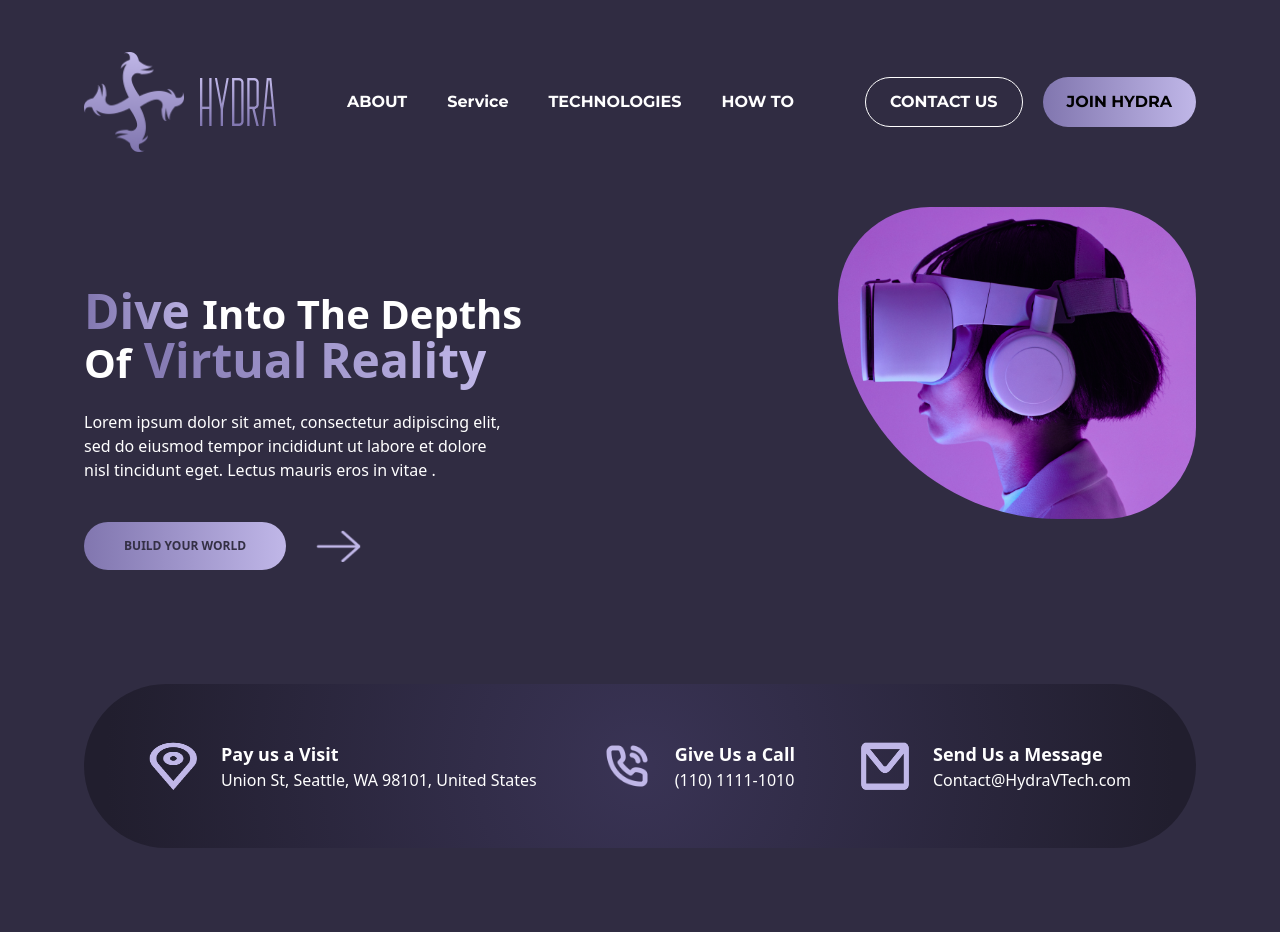
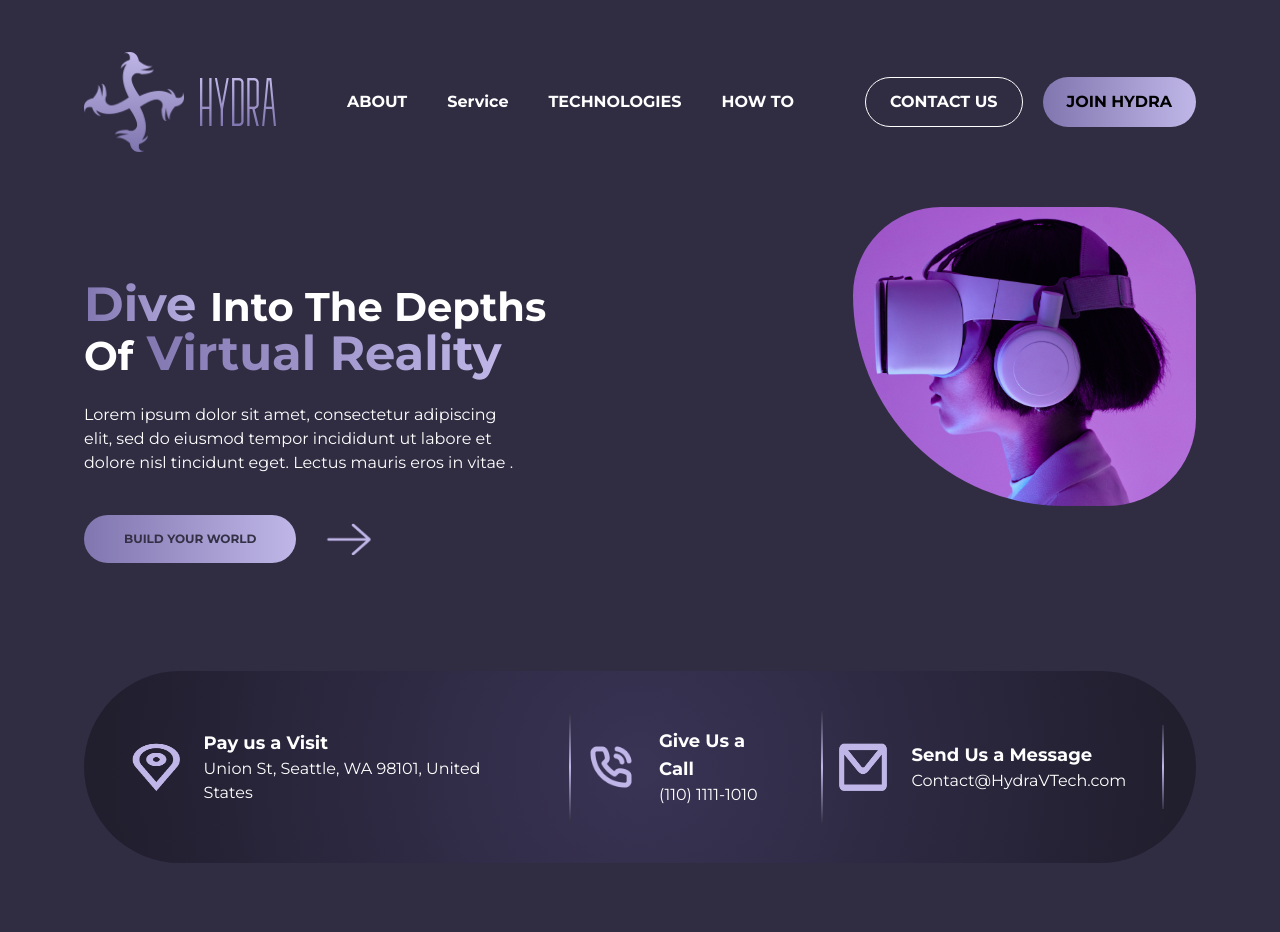
Before and after one commit to sriharirajaboina/Hydra, a React (Vite) app: page / in a window 1280 px wide. Shown: the top 932 px of the page. Built offline with nearby package versions, Linux system fonts and the light colour scheme.

Commit message:
modifications has done

```diff
--- a/src/components/About-Section.jsx
+++ b/src/components/About-Section.jsx
@@ -9,7 +9,7 @@ const About=()=>{
                   initial={{opacity:0,y:50}}
                   whileInView={{opacity:1,y:0}}
                   transition={{duration:0.8}}
-                  viewport={{once:true,amount:0.7}}
+                  viewport={{once:true,amount:0.5}}
                   className="flex flex-col md:flex-row items-center md:items-star
                   justify-between text-center md:text-left">
                     <motion.div className="flex flex-col md:flex-row items-center md:items-center">
@@ -57,7 +57,7 @@ const About=()=>{
                     <motion.div
                       initial={{opacity:0,scale:0.8}}
                       whileInView={{opacity:1,scale:1}}
-                      viewport={{once:true,amount:0.7}}
+                      viewport={{once:true,amount:0.5}}
                       transition={{duration:0.8}}
                       whileHover={{scale:1.1,rotate:5}}
                       className="mb-10 md:mb-0">
@@ -68,14 +68,14 @@ const About=()=>{
                     <motion.div
                       initial={{opacity:0,x:-50}}
                       whileInView={{opacity:1,x:0}}
-                      viewport={{once:true,amount:0.7}}
+                      viewport={{once:true,amount:0.5}}
                       trnasition={{type:"tween",delay:0.6,transition:0.8}}
                       className="w-full md:w-[43%] md:text-left md:ml-10 ">
                         <h2 className="md:mb-8">
                             <motion.span
                             initial={{opacity:0,x:50}}
                             whileInView={{opacity:1,x:0}}
-                            viewport={{once:true,amount:0.7}}
+                            viewport={{once:true,amount:0.5}}
                             trnasition={{delay:0.2,transition:0.8}}
                              className="hidden md:flex font-bold text-[#ffffff] text-4xl">
                                 ABOUT
@@ -93,7 +93,7 @@ const About=()=>{
                         <motion.p
                          initial={{opacity:0,x:-50}}
                           whileInView={{opacity:1,x:0}}
-                          viewport={{once:true,amount:0.7}}
+                          viewport={{once:true,amount:0.5}}
                           transition={{delay:0.4,transition:0.8}}
                           className="text-[#ffffff] text-base ">Eget mi proin sed libero enim sed faucibus turpis. Nisl rhoncus mattis rhoncus
                             urna neque viverra justo. Vivamus at augue eget arcu dictum. Ultrices gravida
@@ -109,7 +109,7 @@ const About=()=>{
                             <motion.button
                              initial={{opacity:0,y:-50}}
                              whileInView={{opacity:1,y:0}}
-                              whileHover={{scale:1.1,boxshadow:"0px 0px 15px #8176af"}}
+                              whileHover={{scale:1.1,boxShadow:"0px 0px 15px #8176af"}}
                               transition={{duration:0.3}}
                               className="mt-10 font-bold px-8 py-3 bg-gradient-to-r from-[#8176AF] to-[#C0B7E8] rounded-full">
                                 LET"S GET IN TOUCH
--- a/src/components/Hero-Section.jsx
+++ b/src/components/Hero-Section.jsx
@@ -79,7 +79,7 @@ const Hero=()=>{
                     CONTACT US
                 </motion.button>
                 <motion.button
-                 whileHover={{scale:1.1,boxshadow:"0px 0px 15px #8176af"}}
+                 whileHover={{scale:1.1,boxShadow:"0px 0px 15px #8176af"}}
                  className="px-6 py-3 rounded-full text-black"
                  style={{ background: 'linear-gradient(to right, #8176AF, #C0B7E8)' }}>
                     JOIN HYDRA
@@ -125,19 +125,22 @@ const Hero=()=>{
                           initial={{opacity:0,x:-60}}
                           whileInView={{opacity:1,x:0}}
                           transition={{duration:1.4}}
-                          whileHover={{scale:1.1}}
+                          whileHover={{scale:1.02}}
                           className="mt-10 flex items-center">
-                            <button className=" px-18 py-4 bg-gradient-to-r from-[#8176AF] to-[#C0B7E8]
+                            <motion.button
+                               whileHover={{boxShadow:"0 0 15px #8176af"}}
+                               transition={{duration:1.4}}
+                             className=" px-18 py-4 bg-gradient-to-r from-[#8176AF] to-[#C0B7E8]
                                 rounded-full font-bold text-[#343045] text-xs
                                 md:px-10 py-3 bg-gradient-to-r from-[#8176AF] to-[#C0B7E8]
                                 rounded-full font-bold text-[#343045] text-xs">
                                 BUILD YOUR WORLD
-                            </button>
+                            </motion.button>
                             <motion.img
                              src={arrow} alt="arrow"
                              className="hidden md:flex ml-6 w-11 h-8"
-                             animate={{x:[0,10,0]}}
-                             transition={{repeat:Infinity,duration:2}}/>
+                             animate={{x:[0,15,0]}}
+                             transition={{repeat:Infinity,duration:3}}/>
                         </motion.div>
                     </motion.div>
                     <motion.div
@@ -209,13 +212,17 @@ const Hero=()=>{
                               whileInView={{opacity:1,y:0}}
                               transition={{type:"tween",delay:id*0.3,duration:0.8}}
                               viewport={{once:true,amount:0.5}}
-                              className="flex items-center space-x-6 p-4">
+                              className="relative flex items-center space-x-6 p-4">
+
                                 <img src={item.icon} alt="icon-des"
                                 className="w-12 h-12"/>
                                 <div>
                                     <h3 className="font-bold text-lg">{item.title}</h3>
                                     <p className="lg:text-sm xl:text-base font-[300]" >{item.description}</p>
                                 </div>
+                                <div className="absolute right-0 top-0 h-full w-[2px]
+                                bg-gradient-to-b from-[#343045] via-[#C0B7E8] via-[#8176AF] to-[#343045]" />
+
                             </motion.div>
                         ))}
                     </div>
--- a/src/components/Process-Section.jsx
+++ b/src/components/Process-Section.jsx
@@ -73,11 +73,12 @@ const Process=()=>{
                              transition={{duration:0.6}}
                              className="p-6 text-center flex flex-col items-center">
                                 <motion.div
-                                 whileHover={{scale:1.1,rotate:5}}
+                                 whileHover={{scale:1.1,rotate:3,boxShadow: "0 0 20px 5px #8176AF"}}
+                                 whileTap={{scale:0.95}}
                                  transition={{duration:0.4}}
                                  className="w-28 h-28 flex items-center justify-center rounded-full
-                                 bg-gradient-to-r from-[#C0B7E8] to-[#8176AF] mb-4">
-                                    <span className="text-[#343045] text-4xl font-bold"
+                                 bg-gradient-to-r from-[#C0B7E8] to-[#8176AF] mb-4 cursor-pointer relative">
+                                    <span className="text-[#343045] text-4xl font-bold "
                                     >{steps[numberSlide].number}</span>
                                 </motion.div>
                                 <motion.h5
@@ -104,18 +105,21 @@ const Process=()=>{
                          whileInView={{opacity:1,y:0}}
                          viewport={{once:true,amount:0.5}}
                          transition={{duration:0.6,delay:id*0.3}}
-                         whilehover={{y:-5}}
+                         whileHover={{y:-5}}
                          className="flex flex-col items-center">
                             <motion.div
-                             whilehover={{scale:1.1,rotate:5}}
+                             whileHover={{scale:1.1,rotate:3,boxShadow:"0 0 10px 5px #8176AF" }}
+                             whiletap={{scale:0.95}}
                              transition={{duration:0.5}}
                              className="w-24 h-24 flex items-center justify-center rounded-full
-                             bg-gradient-to-r from-[#C0B7E8] to-[#8176AF] mb-4">
-                            <span className="text-[#343045] text-4xl font-bold">{item.number}</span>
+                             bg-gradient-to-r from-[#C0B7E8] to-[#8176AF] mb-4 cursor-pointer">
+                                <span className="text-[#343045] text-4xl font-bold">
+                                    {item.number}
+                                </span>
                             </motion.div>
                             <motion.h5
                              whileHover={{y:-5}}
-                             transitio={{duration:0.5}}
+                             transition={{duration:0.5}}
                               className="text-[#ffffff] font-bold text-center"
                                 >{item.title}
                             </motion.h5>
--- a/src/components/Service-Section.jsx
+++ b/src/components/Service-Section.jsx
@@ -140,7 +140,7 @@ const Service =()=>{
                                   whileInView={{opacity:1,y:0}}
                                   viewport={{once:true,amount:0.5}}
                                   transition={{duration:0.6,delay:i*0.3}}
-                                  whileHover={{scale:1.06,boxshadow:"0px 0px 20px #8176AF"}}
+                                  whileHover={{scale:1.06,boxShadow:"0px 0px 20px #8176AF"}}
                                   className="bg-[radial-gradient(#433D60,#211E2E)] text-center p-6
                                   space-y-4 rounded-4xl flex-1 min-w-[250px] max-w-[300px]">
                                     <motion.img
@@ -158,7 +158,7 @@ const Service =()=>{
                                         {item.description}
                                     </motion.p>
                                     <motion.button
-                                     whileHover={{scale:1.05,boxshadow:"0px 0px 15px #8176AF"}}
+                                     whileHover={{scale:1.05,boxShadow:"0px 0px 15px #8176AF"}}
                                      transition={{duration:0.5}}
                                      className="mt-4 bg-gradient-to-r from-[#8176AF] to-[#C0B7E8]
                                      rounded-full px-8 py-3 text-[#343045] text-xs font-bold">
--- a/src/components/optIn-section.jsx
+++ b/src/components/optIn-section.jsx
@@ -9,7 +9,7 @@ const OptIn=()=>{
               initial={{opacity:0,scale:0.8}}
               whileInView={{opacity:1,scale:1}}
               transition={{duration:0.8,ease:"easeOut"}}
-              viewport={{once:true,amount:0.5}}
+              viewport={{once:true,amount:0.3}}
               className="bg-[radial-gradient(circle,#403A5F,#211E2E)]
                 shadow-[0_4px,10px_#00000040] p-10 rounded-[100px]">
                 <motion.div
--- a/src/index.css
+++ b/src/index.css
@@ -5,4 +5,5 @@ body{
     padding:0;
     box-sizing: border-box;
     background-color: #302c42;
+    font-family: 'Montserrat', sans-serif;
 }
```
